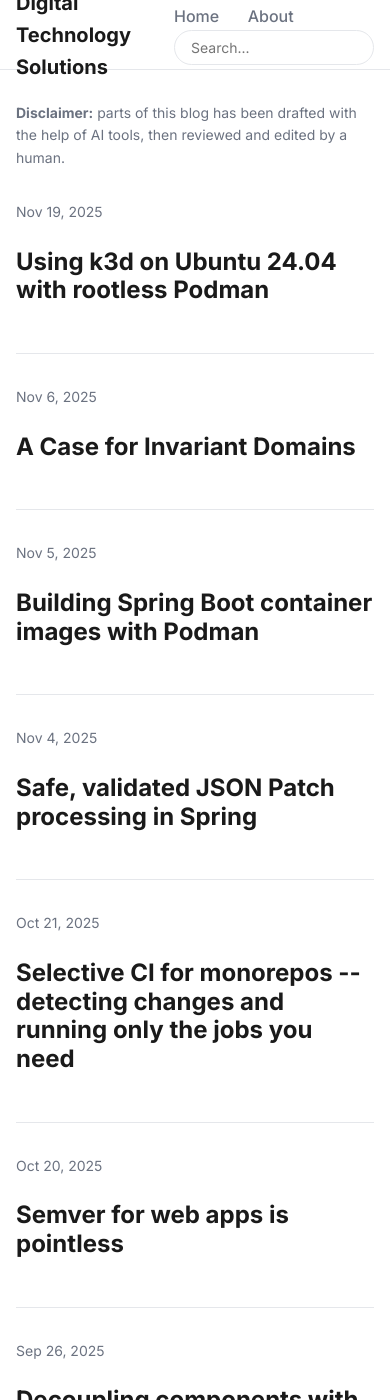
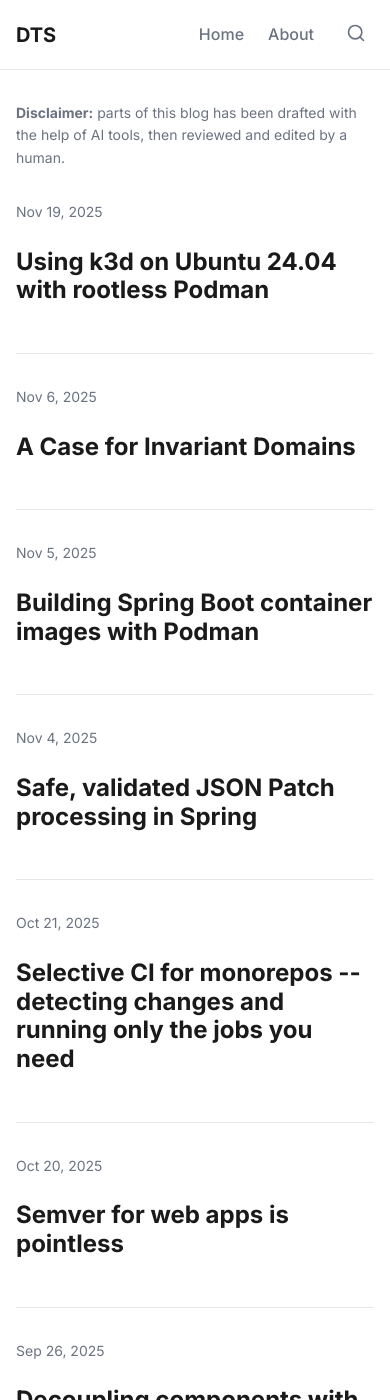
Before and after one commit to STN-DTS/stn-dts.github.io, a Jekyll site: the page built from docs/index.md, in a window 390 px wide and 1400 px high. Built offline with Jekyll 4.4.1, drawn with Linux system fonts in a browser that asks for light colours.

Commit message:
Fix mobile view

```diff
--- a/docs/_includes/header.html
+++ b/docs/_includes/header.html
@@ -1,11 +1,23 @@
 <header class="site-header">
-  <a class="site-title" href="{{ '/' | relative_url }}">{{ site.title | escape }}</a>
+  <a class="site-title" href="{{ '/' | relative_url }}" title="{{ site.title | escape }}">
+    <span class="site-title-full">{{ site.title | escape }}</span>
+    <span class="site-title-short">DTS</span>
+  </a>
   <nav class="site-nav">
     <a href="{{ '/' | relative_url }}">Home</a>
     <a href="{{ '/about/' | relative_url }}">About</a>
     <div class="search-container">
-      <input type="text" id="search-input" placeholder="Search...">
-      <div id="search-results" class="search-results"></div>
+      <button id="search-toggle" class="search-toggle" aria-label="Toggle search">
+        <svg xmlns="http://www.w3.org/2000/svg" width="20" height="20" viewBox="0 0 24 24" fill="none"
+          stroke="currentColor" stroke-width="2" stroke-linecap="round" stroke-linejoin="round">
+          <circle cx="11" cy="11" r="8"></circle>
+          <line x1="21" y1="21" x2="16.65" y2="16.65"></line>
+        </svg>
+      </button>
+      <div class="search-input-wrapper">
+        <input type="text" id="search-input" placeholder="Search...">
+        <div id="search-results" class="search-results"></div>
+      </div>
     </div>
   </nav>
 </header>
--- a/docs/assets/css/main.css
+++ b/docs/assets/css/main.css
@@ -101,6 +101,11 @@ img {
   font-weight: 700;
   font-size: 1.25rem;
   color: var(--color-text);
+}
+
+.site-nav {
+  display: flex;
+  align-items: center;
 }
 
 .site-nav a {
@@ -242,7 +247,8 @@ p {
 .post-content h5,
 .post-content h6 {
   position: relative;
-  scroll-margin-top: 90px; /* Account for header height + padding */
+  scroll-margin-top: 90px;
+  /* Account for header height + padding */
 }
 
 /* Code Blocks */
@@ -355,3 +361,71 @@ blockquote {
   color: var(--color-secondary);
   font-size: 0.875rem;
 }
+
+/* Header Responsive Styles */
+.site-title-short {
+  display: none;
+}
+
+.search-toggle {
+  display: none;
+  background: none;
+  border: none;
+  cursor: pointer;
+  color: var(--color-secondary);
+  padding: 0.5rem;
+}
+
+.search-toggle:hover {
+  color: var(--color-primary);
+}
+
+@media (max-width: 600px) {
+  .site-title-full {
+    display: none;
+  }
+
+  .site-title-short {
+    display: inline;
+  }
+
+  .search-toggle {
+    display: block;
+  }
+
+  .search-container {
+    position: static;
+  }
+
+  .search-input-wrapper {
+    display: none;
+    position: absolute;
+    top: 100%;
+    left: 0;
+    right: 0;
+    width: auto;
+    padding: var(--spacing-sm);
+    background: var(--color-header-bg);
+    border-bottom: 1px solid var(--color-border);
+    box-shadow: 0 4px 6px -1px rgba(0, 0, 0, 0.1);
+    z-index: 20;
+  }
+
+  .search-container.active .search-input-wrapper {
+    display: block;
+  }
+
+  #search-input {
+    width: 100%;
+  }
+
+  #search-input:focus {
+    width: 100%;
+  }
+
+  .search-results {
+    width: 100%;
+    position: static;
+    margin-top: 0.5rem;
+  }
+}
--- a/docs/assets/js/search.js
+++ b/docs/assets/js/search.js
@@ -1,8 +1,20 @@
 (function () {
   const searchInput = document.getElementById('search-input');
   const searchResults = document.getElementById('search-results');
+  const searchToggle = document.getElementById('search-toggle');
+  const searchContainer = document.querySelector('.search-container');
 
   if (!searchInput || !searchResults) return;
+
+  if (searchToggle && searchContainer) {
+    searchToggle.addEventListener('click', function (e) {
+      e.stopPropagation();
+      searchContainer.classList.toggle('active');
+      if (searchContainer.classList.contains('active')) {
+        searchInput.focus();
+      }
+    });
+  }
 
   let posts = [];
 
```
